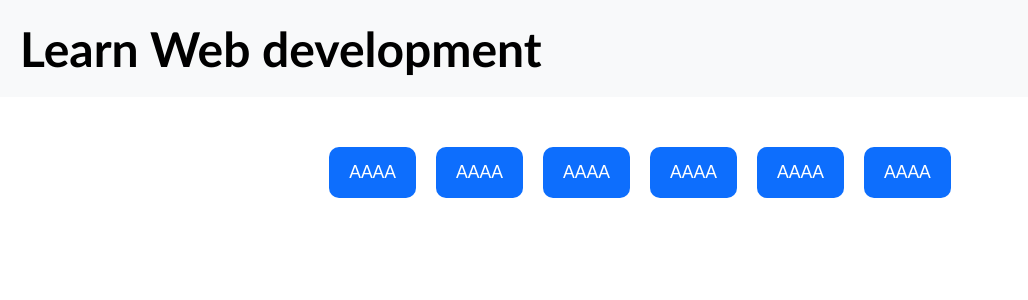
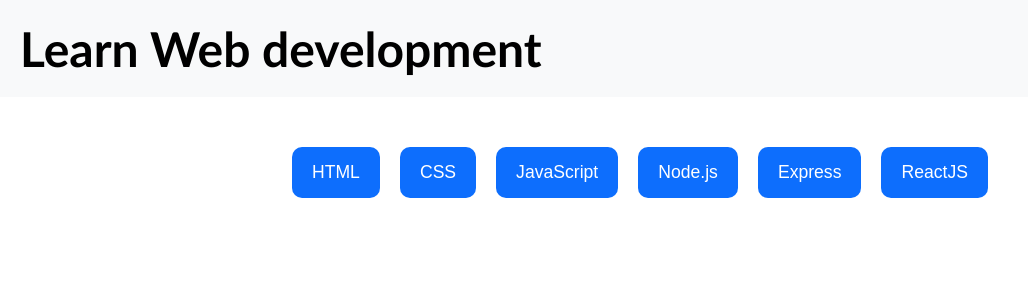
Before and after one commit to matteodragotto/react-use-state, a React (Vite) app: page / in a window 1280 px wide. Shown: the top 300 px of the page, without its empty margins (0-1028 px from the left). Built offline with nearby package versions, Linux system fonts and the light colour scheme.

Commit message:
[feat] buttons dynamic generation

```diff
--- a/src/components/Main.jsx
+++ b/src/components/Main.jsx
@@ -5,13 +5,16 @@
   return (
     <main>
       <ul>
-        <li><button>AAAA</button></li>
-        <li><button>AAAA</button></li>
-        <li><button>AAAA</button></li>
-        <li><button>AAAA</button></li>
-        <li><button>AAAA</button></li>
-        <li><button>AAAA</button></li>
+        {languages.map(language => (
+          <li key={language.id}><button>{language.title}</button></li>
+        ))}
       </ul>
+
+      <div className="container">
+        <div className="language-card">
+          <p></p>
+        </div>
+      </div>
     </main>
   )
 }
```
